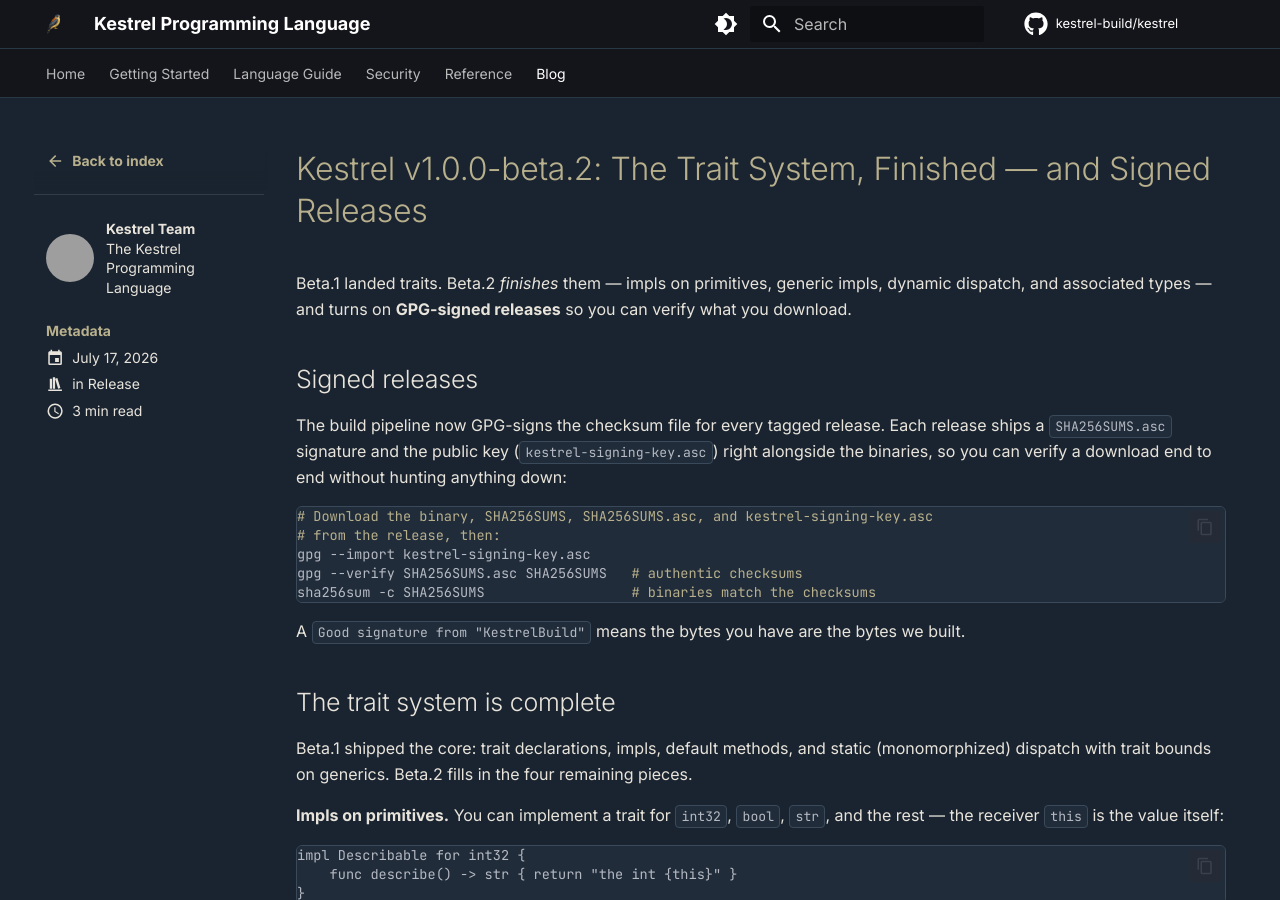
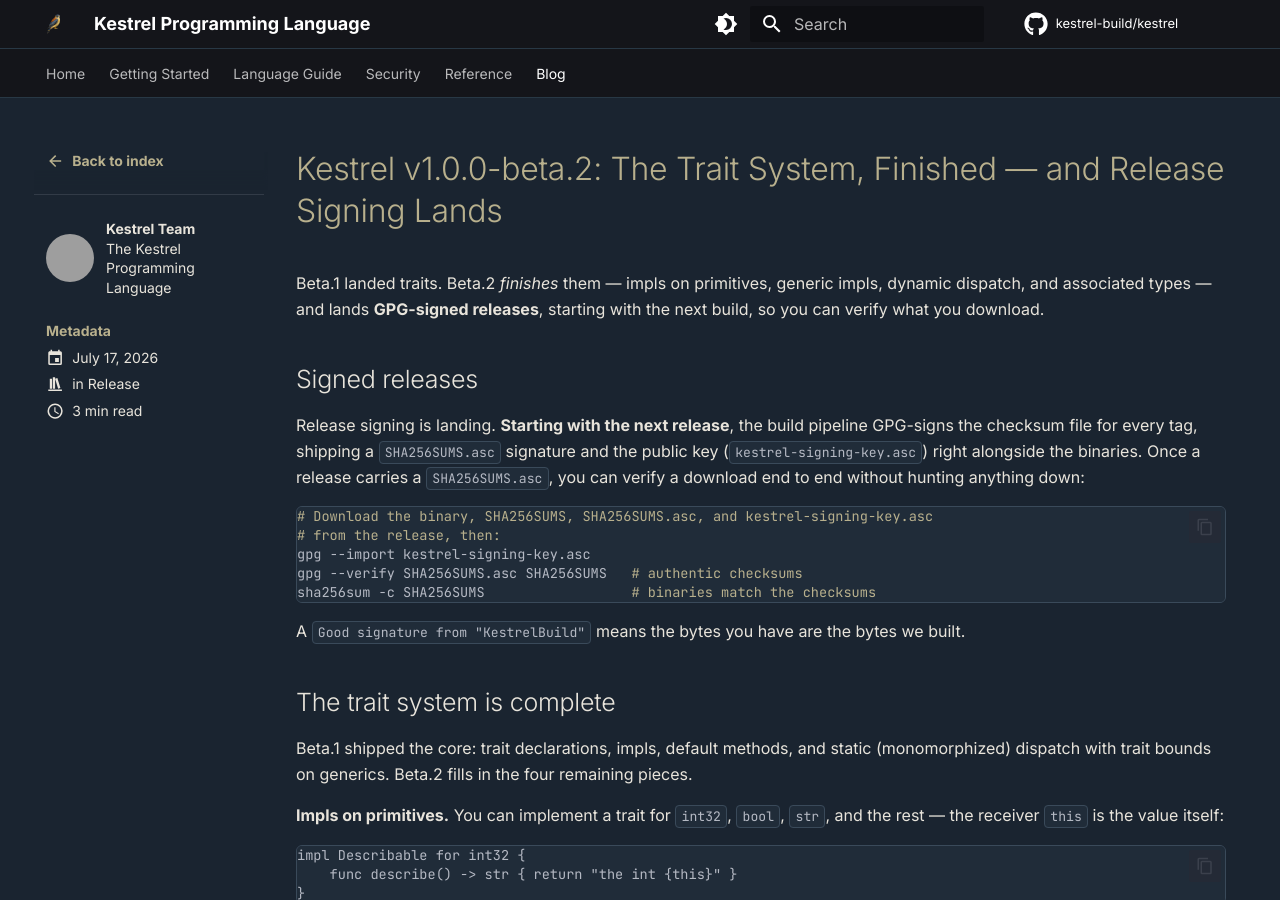
Before and after one commit to kestrel-build/kestrel-build.github.io, an MkDocs documentation site: the page built from docs/blog/posts/2026-07-17-beta-2-release.md, in a window 1280 px wide and 900 px high. Built offline with MkDocs 1.6.1 and Material for MkDocs 9.7.7, drawn with Linux system fonts in a browser that asks for light colours; comment, search, counter and statistics services are not loaded; some of the changed text lies outside the part shown; grey boxes are pictures that could not be loaded.

Commit message:
docs: make beta-2 signing forward-looking (signing starts next release)
beta.2 shipped before CI signing existed, so it carries no signature. Reword
the post so it announces signing as landing with the next release rather than
claiming beta.2 itself is signed. Signing is automatic from beta.3 on.

````diff
--- a/docs/blog/posts/2026-07-17-beta-2-release.md
+++ b/docs/blog/posts/2026-07-17-beta-2-release.md
@@ -6,20 +6,21 @@ categories:
   - Release
 ---
 
-# Kestrel v1.0.0-beta.2: The Trait System, Finished — and Signed Releases
+# Kestrel v1.0.0-beta.2: The Trait System, Finished — and Release Signing Lands
 
 Beta.1 landed traits. Beta.2 *finishes* them — impls on primitives, generic
-impls, dynamic dispatch, and associated types — and turns on **GPG-signed
-releases** so you can verify what you download.
+impls, dynamic dispatch, and associated types — and lands **GPG-signed
+releases**, starting with the next build, so you can verify what you download.
 
 <!-- more -->
 
 ## Signed releases
 
-The build pipeline now GPG-signs the checksum file for every tagged release.
-Each release ships a `SHA256SUMS.asc` signature and the public key
-(`kestrel-signing-key.asc`) right alongside the binaries, so you can verify a
-download end to end without hunting anything down:
+Release signing is landing. **Starting with the next release**, the build
+pipeline GPG-signs the checksum file for every tag, shipping a `SHA256SUMS.asc`
+signature and the public key (`kestrel-signing-key.asc`) right alongside the
+binaries. Once a release carries a `SHA256SUMS.asc`, you can verify a download
+end to end without hunting anything down:
 
 ```bash
 # Download the binary, SHA256SUMS, SHA256SUMS.asc, and kestrel-signing-key.asc
@@ -105,4 +106,4 @@ The full write-up is in [`docs/TRAITS.md`](https://github.com/kestrel-build/kest
 
 As always: memory is managed for you (every trait object and boxed value is
 freed automatically, valgrind-clean), the compiler still compiles itself, and
-the whole thing is now signed.
+release signing is landing.
````
